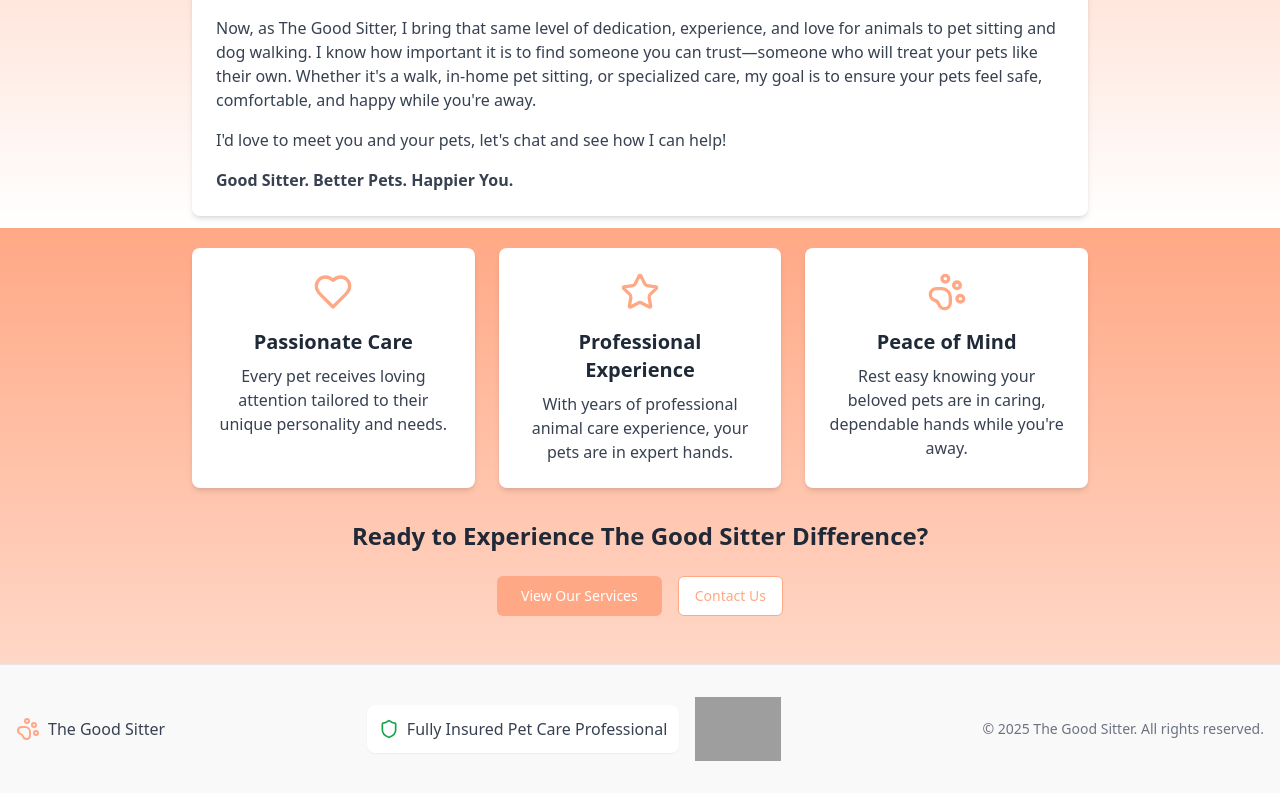
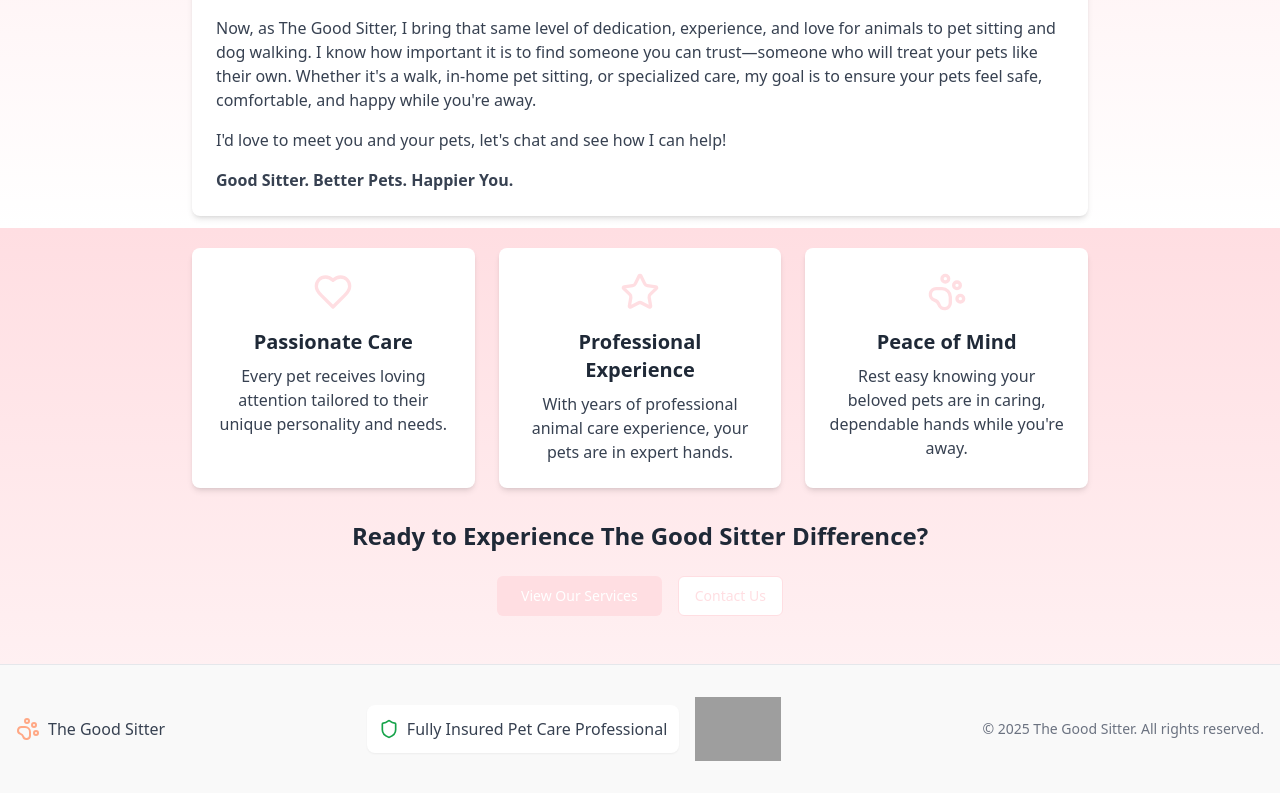
Before and after one commit to lg00d/thegoodsitter, a React (Vite) app: page /about in a window 1280 px wide. Shown: the part 572-1365 px from the top of the page. Built offline with nearby package versions, Linux system fonts and the light colour scheme; grey boxes are pictures that could not be loaded.

Commit message:
Update About page styling
Change the color scheme of the About page to a soft pastel pink.

```diff
--- a/src/index.css
+++ b/src/index.css
@@ -20,7 +20,7 @@
   body {
     @apply bg-background text-foreground;
     font-feature-settings: "rlig" 1, "calt" 1;
-    background: linear-gradient(to bottom, #FFA885 0%, white 100%);
+    background: linear-gradient(to bottom, #FFDEE2 0%, white 100%);
     background-attachment: fixed;
     min-height: 100vh;
   }
--- a/src/pages/About.tsx
+++ b/src/pages/About.tsx
@@ -18,7 +18,7 @@ const About = () => {
 
             <div className="bg-white rounded-lg shadow-md p-6 mb-8">
               <div className="flex items-center mb-6">
-                <PawPrint size={40} className="text-[#FFA885] mr-4" />
+                <PawPrint size={40} className="text-[#FFDEE2] mr-4" />
                 <h2 className="text-2xl font-semibold text-gray-800">My Story</h2>
               </div>
               <p className="text-gray-700 mb-4">
@@ -45,7 +45,7 @@ const About = () => {
               <Card className="bg-white shadow-md border-none">
                 <CardContent className="pt-6">
                   <div className="flex justify-center mb-4">
-                    <Heart size={40} className="text-[#FFA885]" />
+                    <Heart size={40} className="text-[#FFDEE2]" />
                   </div>
                   <h3 className="text-xl font-semibold text-gray-800 text-center mb-2">Passionate Care</h3>
                   <p className="text-gray-700 text-center">
@@ -57,7 +57,7 @@ const About = () => {
               <Card className="bg-white shadow-md border-none">
                 <CardContent className="pt-6">
                   <div className="flex justify-center mb-4">
-                    <Star size={40} className="text-[#FFA885]" />
+                    <Star size={40} className="text-[#FFDEE2]" />
                   </div>
                   <h3 className="text-xl font-semibold text-gray-800 text-center mb-2">Professional Experience</h3>
                   <p className="text-gray-700 text-center">
@@ -69,7 +69,7 @@ const About = () => {
               <Card className="bg-white shadow-md border-none">
                 <CardContent className="pt-6">
                   <div className="flex justify-center mb-4">
-                    <PawPrint size={40} className="text-[#FFA885]" />
+                    <PawPrint size={40} className="text-[#FFDEE2]" />
                   </div>
                   <h3 className="text-xl font-semibold text-gray-800 text-center mb-2">Peace of Mind</h3>
                   <p className="text-gray-700 text-center">
@@ -83,13 +83,13 @@ const About = () => {
               <h2 className="text-2xl font-semibold text-gray-800 mb-6">Ready to Experience The Good Sitter Difference?</h2>
               <div className="flex flex-col sm:flex-row justify-center gap-4">
                 <Link to="/">
-                  <Button className="bg-[#FFA885] hover:bg-[#FF9671] text-white px-6 py-2">
+                  <Button className="bg-[#FFDEE2] hover:bg-[#FFCFD5] text-white px-6 py-2">
                     View Our Services
                   </Button>
                 </Link>
                 <Button
                   variant="outline"
-                  className="border-[#FFA885] text-[#FFA885] hover:bg-[#FFA885]/10"
+                  className="border-[#FFDEE2] text-[#FFDEE2] hover:bg-[#FFDEE2]/10"
                   onClick={() => {
                     window.location.href = "/#contact";
                   }}
```
